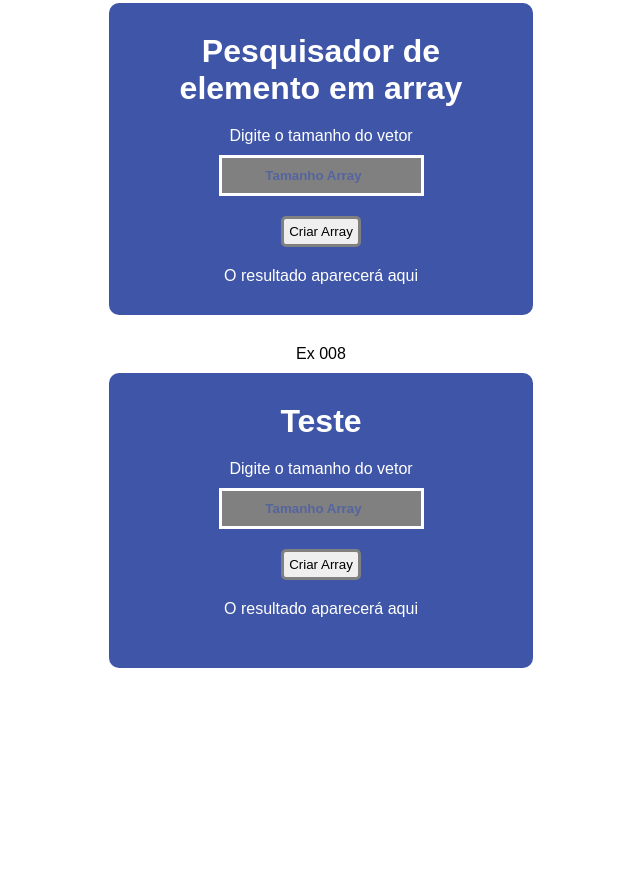
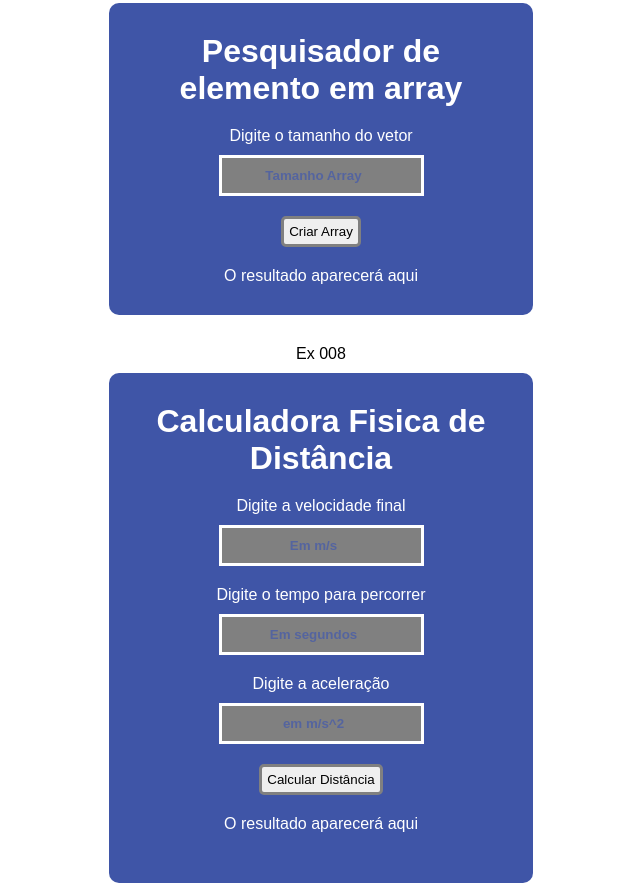
Before and after one commit to guifreitasds/EstudoUni, a plain HTML site: page JavaScriptWC/Functions/functions.html in a window 1280 px wide. Shown: the part 3005-3888 px from the top of the page, without its empty margins (319-959 px from the left). Before the commit the page ends 3673 px from the top, so only its background shows below. Drawn offline with Linux system fonts and the light colour scheme.

Commit message:
Ex008 func

```diff
--- a/JavaScriptWC/Functions/functions.html
+++ b/JavaScriptWC/Functions/functions.html
@@ -159,15 +159,23 @@
 
     <p class="titleex">Ex 008</p>
     <form action="">
-        <h1>Teste</h1>
+        <h1>Calculadora Fisica de Distância</h1>
         <div>
-            <label for="tamid">Digite o tamanho do vetor</label>
-            <input type="number" id="tamid" required class="fields" placeholder="Tamanho Array" step="1">
+            <label for="veloid">Digite a velocidade final</label>
+            <input type="number" id="veloid" required class="fields" placeholder="Em m/s" step="">
         </div>
         <div>
-            <input type="button" value="Criar Array" class="buttons" onclick="createArray(document.getElementById('tamid').value)">
+            <label for="timeid">Digite o tempo para percorrer</label>
+            <input type="number" id="timeid" required class="fields" placeholder="Em segundos" step="">
+        </div>
         <div>
-        <div id="resarray">
+            <label for="accid">Digite a aceleração</label>
+            <input type="number" id="accid" required class="fields" placeholder="em m/s^2" step="">
+        </div>
+        <div>
+            <input type="button" value="Calcular Distância" class="buttons" onclick="calcDistance(document.getElementById('veloid').value,document.getElementById('timeid').value, document.getElementById('accid').value)">
+        <div>
+        <div id="resdistance">
             O resultado aparecerá aqui
         </div>
     </form>
--- a/JavaScriptWC/Functions/scriptfunctions.js
+++ b/JavaScriptWC/Functions/scriptfunctions.js
@@ -75,3 +75,11 @@ function createArray(size) {
     res.innerHTML = `Valor ${find} encontrado na posição ${pos}`;
     }
 }
+
+function calcDistance(vf, time, accel) {
+    var res = document.getElementById('resdistance');
+    vi = vf-(accel/time);
+    var distance = vi*time+accel*time**2;
+
+    res.innerHTML=`A distância percorrida foi de ${distance.toFixed(2)}m`
+}
```
